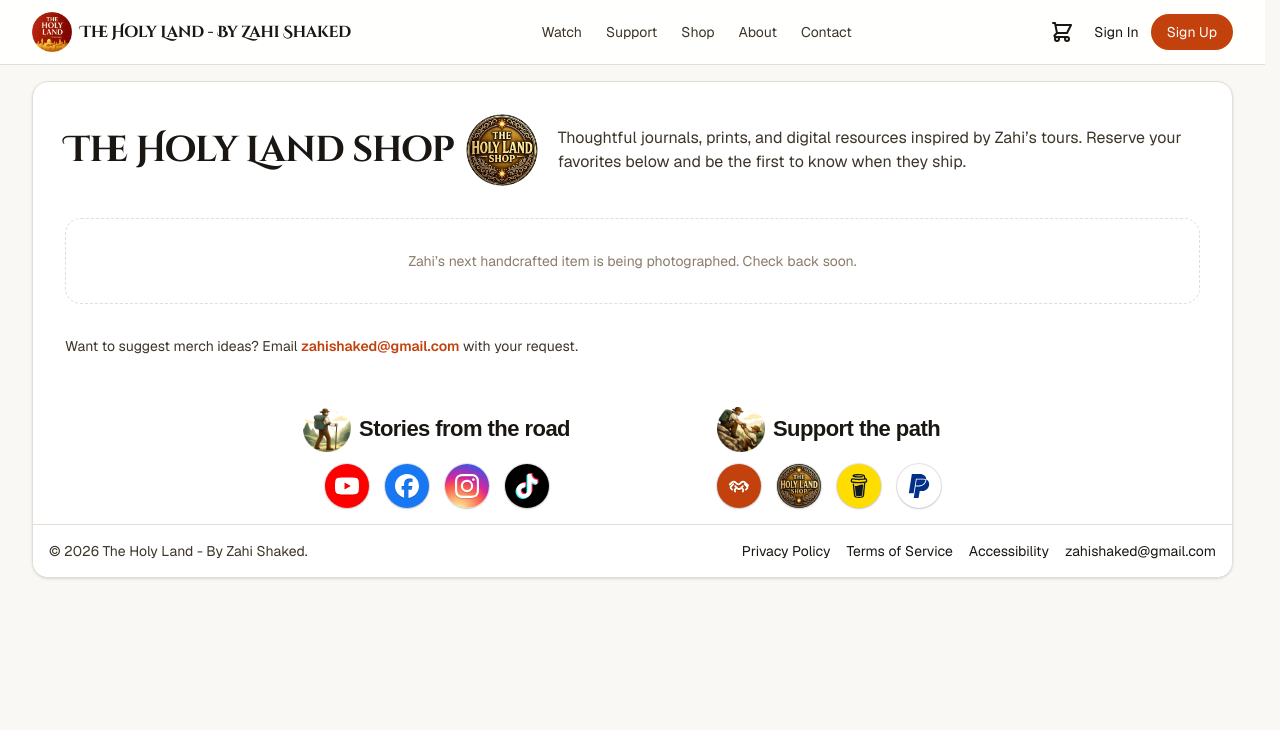
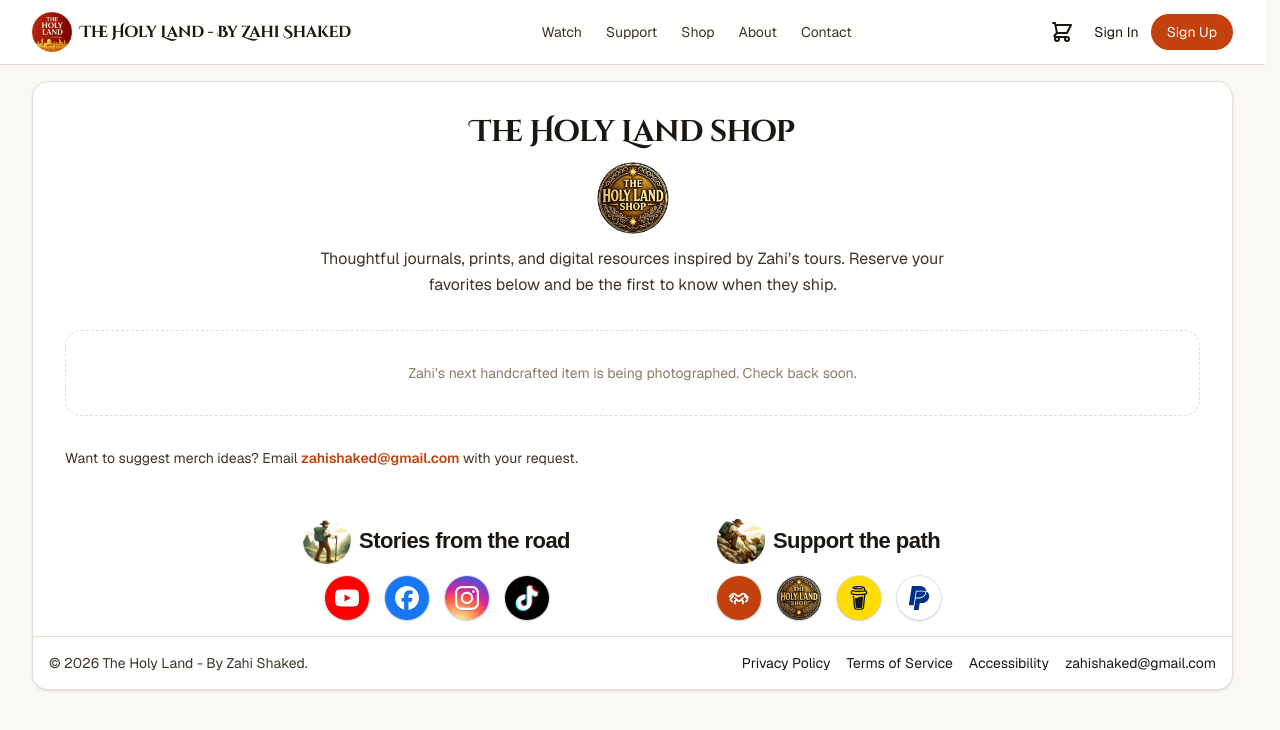
Before and after one commit to Ponzee/zahi-tours, a Next.js app: page /shop in a window 1280 px wide. Shown: the top 730 px of the page. Built offline with nearby package versions, Linux system fonts and the light colour scheme; no server answers; the database is empty; a web font is replaced by a local one.

Commit message:
ui(shop): center header into 3-line stack

```diff
--- a/app/shop/page.tsx
+++ b/app/shop/page.tsx
@@ -12,20 +12,17 @@ export default async function ShopPage() {
         <section className="py-4 md:py-6 lg:py-8">
           <div className="max-w-7xl mx-auto px-4 md:px-6 lg:px-8">
             <div className="mb-6 md:mb-8">
-              <div className="flex flex-col sm:flex-row sm:items-center gap-3 sm:gap-5">
-                <div className="flex items-center gap-3 min-w-0">
-                  <h1 className="font-headline text-2xl sm:text-3xl md:text-4xl font-bold tracking-tight text-[#1a1612] min-w-0">
+              <div className="text-center">
+                <h1 className="font-headline text-xl sm:text-2xl md:text-3xl font-bold tracking-tight text-[#1a1612]">
                   The Holy Land shop
                 </h1>
                 <img
                   src="/icons/holy_land_shop_logo.webp"
                   alt=""
-                    className="h-18 w-18 rounded-full object-cover shrink-0"
+                  className="mt-3 h-[72px] w-[72px] rounded-full object-cover mx-auto"
                   aria-hidden="true"
                 />
-                </div>
-
-                <p className="text-sm md:text-base text-[#3d3529] sm:ml-auto max-w-2xl sm:max-w-none sm:flex-1">
+                <p className="mt-3 text-sm md:text-base text-[#3d3529] max-w-2xl mx-auto leading-relaxed">
                   Thoughtful journals, prints, and digital resources inspired by Zahi’s tours.
                   Reserve your favorites below and be the first to know when they ship.
                 </p>
```
Lines whose indentation alone changed are shown as unchanged.
